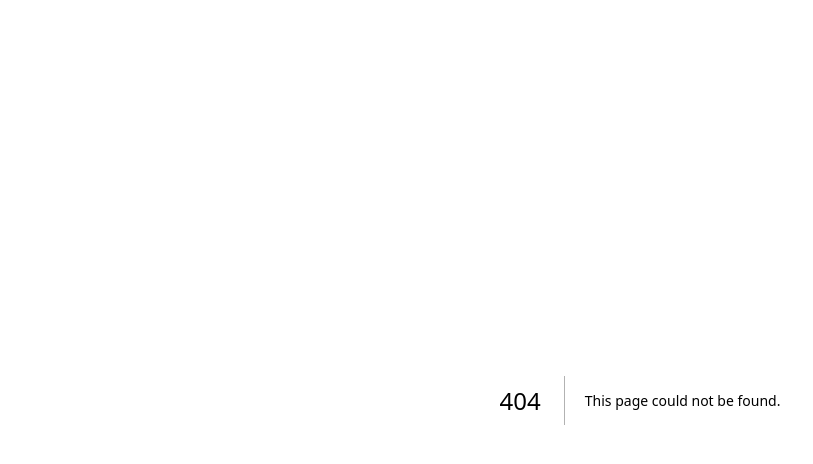
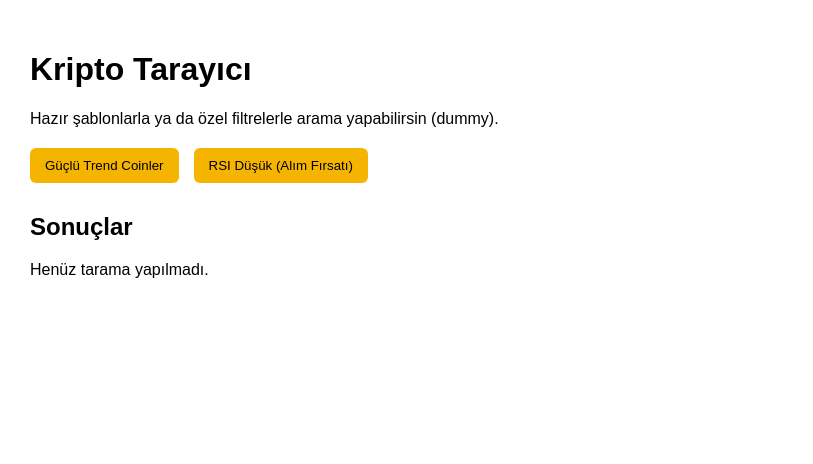
Before and after one commit to itnoyabilisim-commits/BINNBOT, a Next.js app in the folder apps/web/: page /scanner in a window 1280 px wide. Before the commit this address had no page. Shown: the top 464 px of the page, without its empty margins (0-813 px from the left). Built offline with nearby package versions, Linux system fonts and the light colour scheme.

Commit message:
Create scanner.js

```diff
--- /dev/null
+++ b/apps/web/pages/scanner.js
@@ -0,0 +1,79 @@
+// apps/web/pages/scanner.js
+import { useState } from "react";
+
+export default function Scanner() {
+  const [results, setResults] = useState([]);
+  const templates = [
+    { key: "trend-strong", name: "Güçlü Trend Coinler" },
+    { key: "rsi-oversold", name: "RSI Düşük (Alım Fırsatı)" }
+  ];
+
+  function runTemplate(tpl) {
+    // dummy sonuçlar
+    if (tpl.key === "trend-strong") {
+      setResults([
+        { symbol: "BTCUSDT", change24h: "+3.4%", volume: "250M", score: "0.82" },
+        { symbol: "ETHUSDT", change24h: "+2.8%", volume: "180M", score: "0.74" }
+      ]);
+    } else {
+      setResults([
+        { symbol: "SOLUSDT", change24h: "-1.2%", volume: "90M", score: "0.65" }
+      ]);
+    }
+  }
+
+  return (
+    <div style={{ padding: "30px", fontFamily: "sans-serif" }}>
+      <h1>Kripto Tarayıcı</h1>
+      <p>Hazır şablonlarla ya da özel filtrelerle arama yapabilirsin (dummy).</p>
+
+      {/* Şablonlar */}
+      <div style={{ display: "flex", gap: "15px", marginTop: "20px" }}>
+        {templates.map(tpl => (
+          <button
+            key={tpl.key}
+            onClick={() => runTemplate(tpl)}
+            style={{
+              background: "#F4B400",
+              border: "none",
+              borderRadius: "6px",
+              padding: "10px 15px",
+              cursor: "pointer"
+            }}
+          >
+            {tpl.name}
+          </button>
+        ))}
+      </div>
+
+      {/* Sonuçlar */}
+      <div style={{ marginTop: "30px" }}>
+        <h2>Sonuçlar</h2>
+        {results.length === 0 ? (
+          <p>Henüz tarama yapılmadı.</p>
+        ) : (
+          <table border="1" cellPadding="10" style={{ borderCollapse: "collapse", width: "100%" }}>
+            <thead>
+              <tr style={{ background: "#eee" }}>
+                <th>Symbol</th>
+                <th>24h Değişim</th>
+                <th>Hacim</th>
+                <th>Skor</th>
+              </tr>
+            </thead>
+            <tbody>
+              {results.map((r, i) => (
+                <tr key={i}>
+                  <td>{r.symbol}</td>
+                  <td>{r.change24h}</td>
+                  <td>{r.volume}</td>
+                  <td>{r.score}</td>
+                </tr>
+              ))}
+            </tbody>
+          </table>
+        )}
+      </div>
+    </div>
+  );
+}
```
